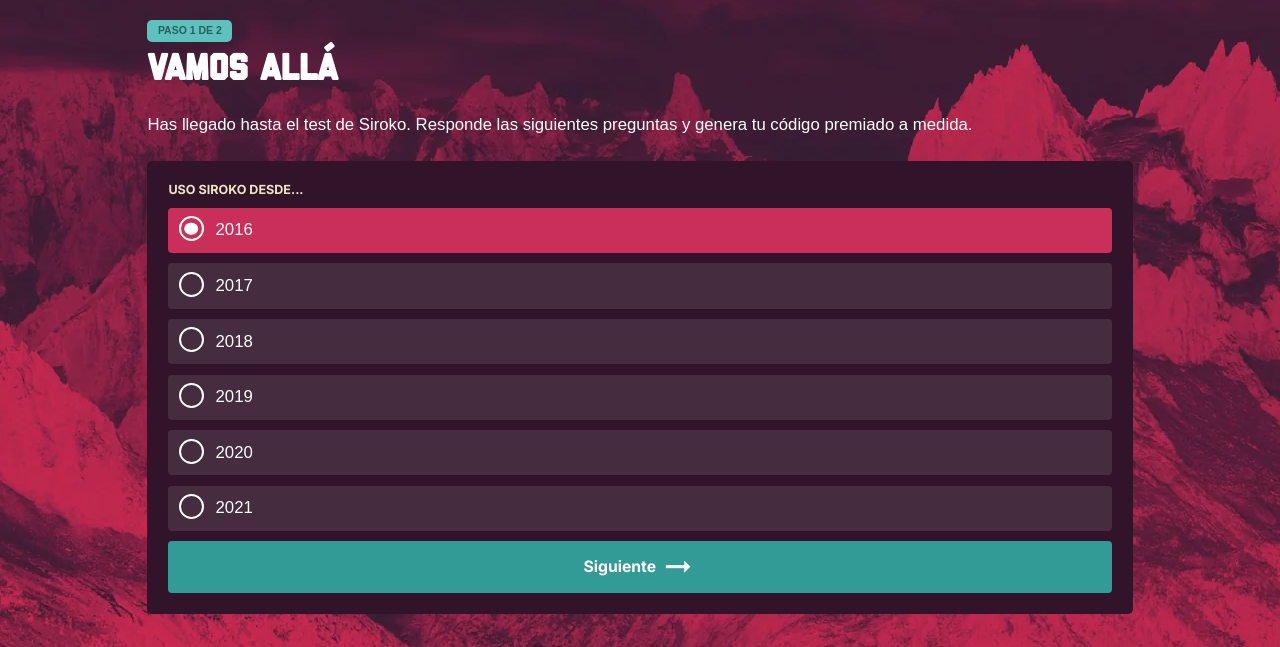
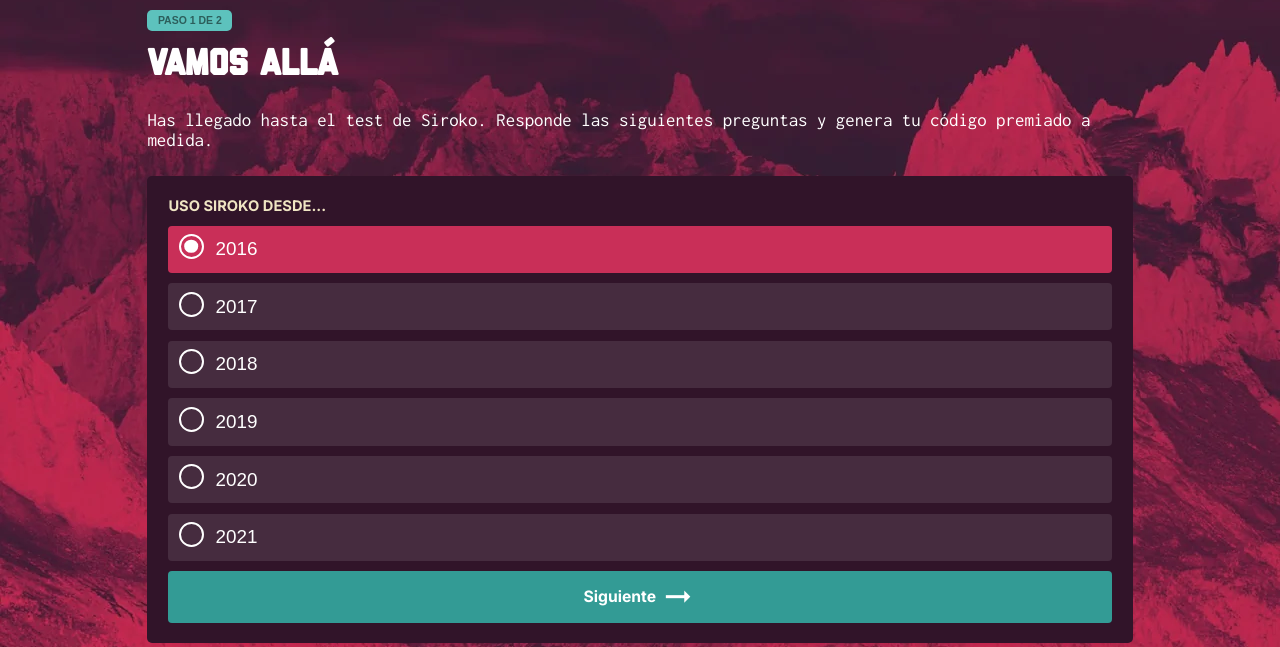
Before and after one commit to fquero/SIROKO, a website with bundled scripts: page index.html in a window 1280 px wide. Shown: the part 94-741 px from the top of the page. Built offline with nearby package versions, Linux system fonts and the light colour scheme.

Commit message:
FIX: Ajustes estilo

```diff
--- a/src/sass/abstracts/_variables.scss
+++ b/src/sass/abstracts/_variables.scss
@@ -23,5 +23,6 @@
 $color-footer-link: #fff;
 
 //fonts
-$base-font: "Iconsolata", sans-serif;
-$base-font-size: 1.6rem;
+$base-font: "Inconsolata", sans-serif;
+$base-font-size: 1.8rem;
+$title-font: "Liberator SIROKO", sans-serif;
--- a/src/sass/componentes/_encabezado.scss
+++ b/src/sass/componentes/_encabezado.scss
@@ -18,14 +18,15 @@
   }
 
   &__titulo {
-    font-family: "Liberator SIROKO", sans-serif;
+    font-family: $title-font;
     font-size: 3.5rem;
     color: $color-primary-text;
     text-transform: uppercase;
-    margin: 1rem 0 2.5rem;
+    margin: 1.5rem 0 2.5rem;
   }
 
   &__contenido {
     font-size: $base-font-size;
+    font-family: $base-font;
   }
 }
--- a/src/sass/layout/_contenedor.scss
+++ b/src/sass/layout/_contenedor.scss
@@ -1,6 +1,7 @@
 @use "abstracts/index" as *;
 
 #contenedor {
+  width: 81vw;
   max-width: 81vw;
   //margin: 0 auto;
   padding: 3.5rem;
--- a/src/sass/layout/_contenido.scss
+++ b/src/sass/layout/_contenido.scss
@@ -7,7 +7,7 @@
 
   &__subtitulo {
     font-family: "Inter", sans-serif;
-    font-size: 1.2rem;
+    font-size: 1.4rem;
     color: $color-content-complementary;
     text-transform: uppercase;
     margin-bottom: 1rem;
--- a/src/sass/layout/_header.scss
+++ b/src/sass/layout/_header.scss
@@ -1,5 +1,5 @@
 .header {
-  margin-bottom: 3.5rem;
+  margin-bottom: 2.5rem;
 
   &__logo {
     display: block;
```
Also changed, not shown: dist/css/main.css, dist/main.js.
